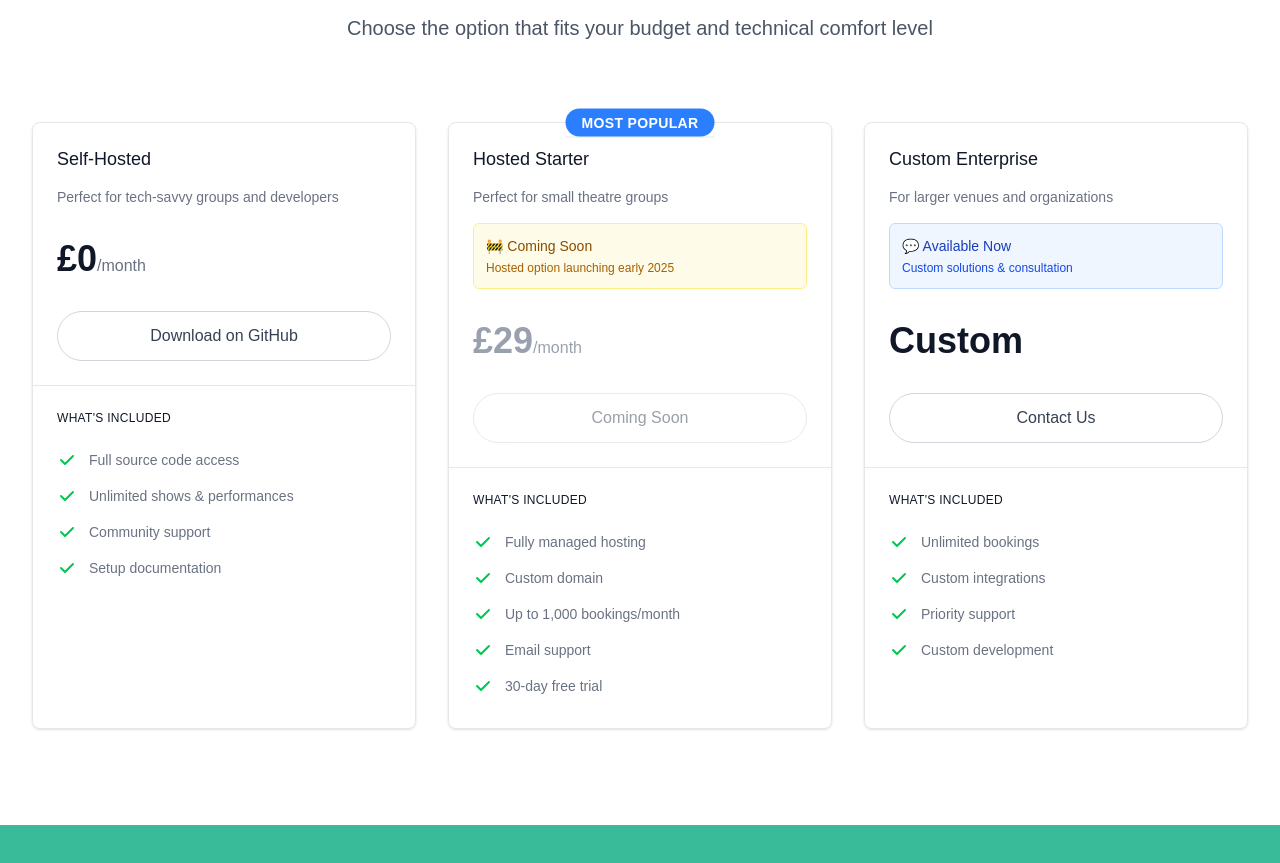
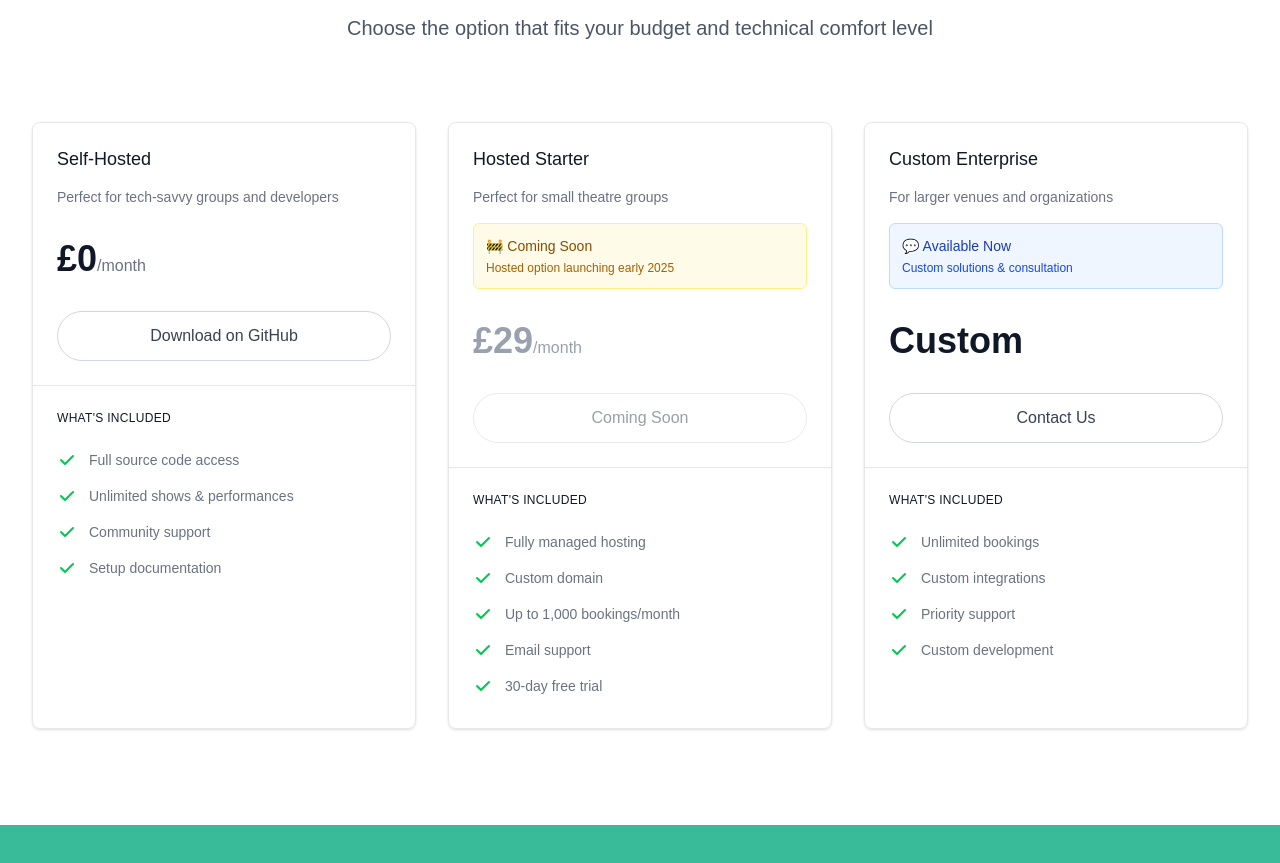
Before and after one commit to Hannah-goodridge/eventseats, a Next.js app: page / in a window 1280 px wide. Shown: the part 1632-2495 px from the top of the page. Built offline with nearby package versions, Linux system fonts and the light colour scheme.

Commit message:
remove blue

```diff
--- a/src/app/marketing/page.tsx
+++ b/src/app/marketing/page.tsx
@@ -253,11 +253,7 @@ export default function MarketingPage() {
 
               {/* Hosted Tier */}
               <div className="border border-gray-200 rounded-lg shadow-sm divide-y divide-gray-200 relative">
-                <div className="absolute top-0 left-1/2 transform -translate-x-1/2 -translate-y-1/2">
-                  <span className="inline-flex px-4 py-1 rounded-full text-sm font-semibold tracking-wide uppercase bg-blue-500 text-white">
-                    Most Popular
-                  </span>
-                </div>
+
                 <div className="p-6">
                   <h2 className="text-lg leading-6 font-medium text-gray-900">Hosted Starter</h2>
                   <p className="mt-4 text-sm text-gray-500">Perfect for small theatre groups</p>
```
